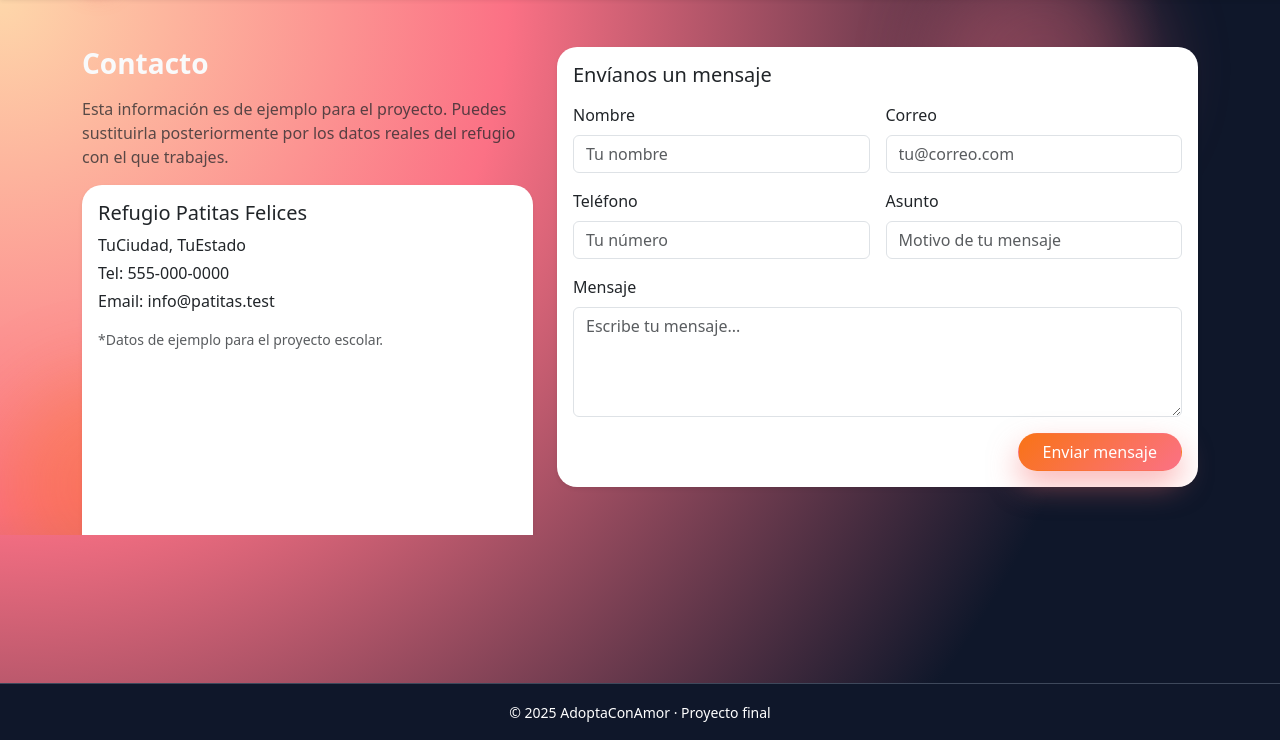
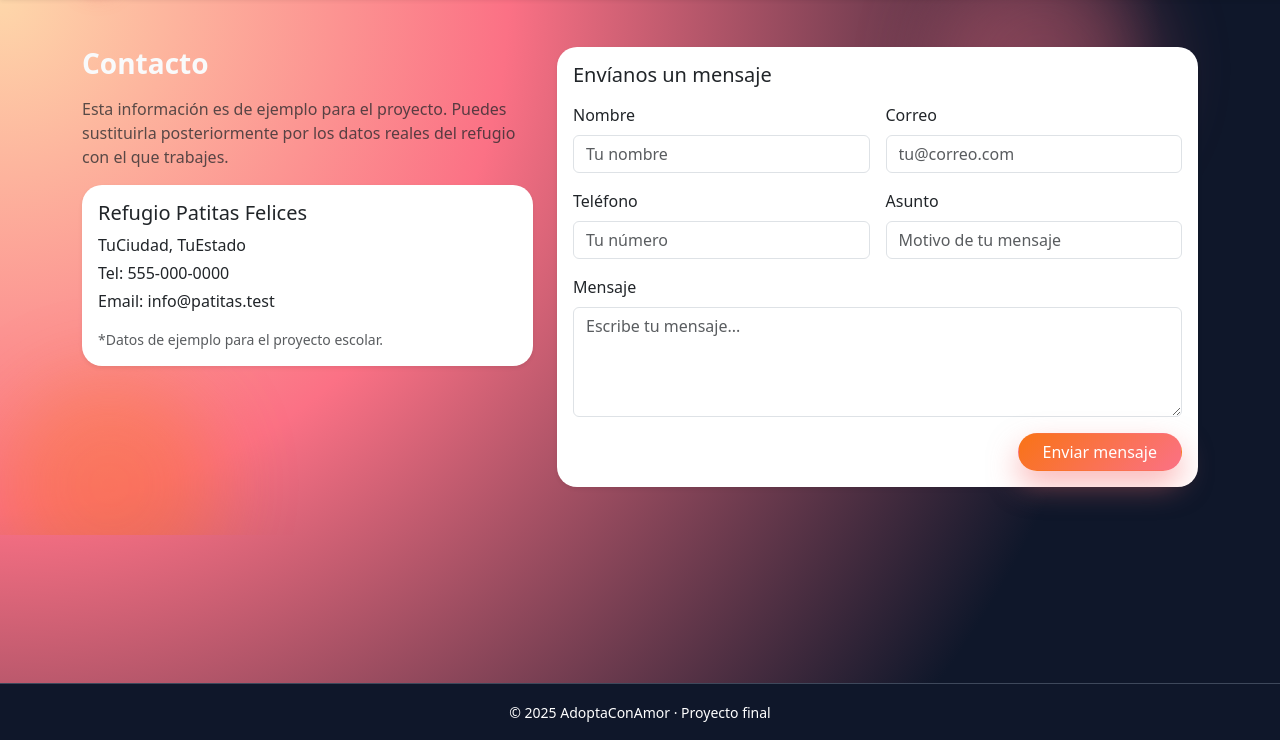
Before and after one commit to DAVIDCHANXD/PROYECTO-WEB, a PHP site: page /FRONTEND/Publico/contacto.php in a window 1280 px wide. Shown: the part 60-800 px from the top of the page. Run offline with PHP 8.4, Linux system fonts and the light colour scheme.

Commit message:
Update contacto.php

```diff
--- a/FRONTEND/Publico/contacto.php
+++ b/FRONTEND/Publico/contacto.php
@@ -118,7 +118,8 @@ if ($_SERVER['REQUEST_METHOD'] === 'POST') {
             posteriormente por los datos reales del refugio con el que trabajes.
           </p>
 
-          <div class="card border-0 shadow-sm h-100">
+          <!-- 👇 quitamos h-100 -->
+          <div class="card border-0 shadow-sm">
             <div class="card-body">
               <h5 class="card-title">Refugio Patitas Felices</h5>
               <p class="mb-1">TuCiudad, TuEstado</p>
@@ -130,6 +131,7 @@ if ($_SERVER['REQUEST_METHOD'] === 'POST') {
             </div>
           </div>
         </div>
+
 
         <div class="col-lg-7">
           <div class="card border-0 shadow-sm">
```
